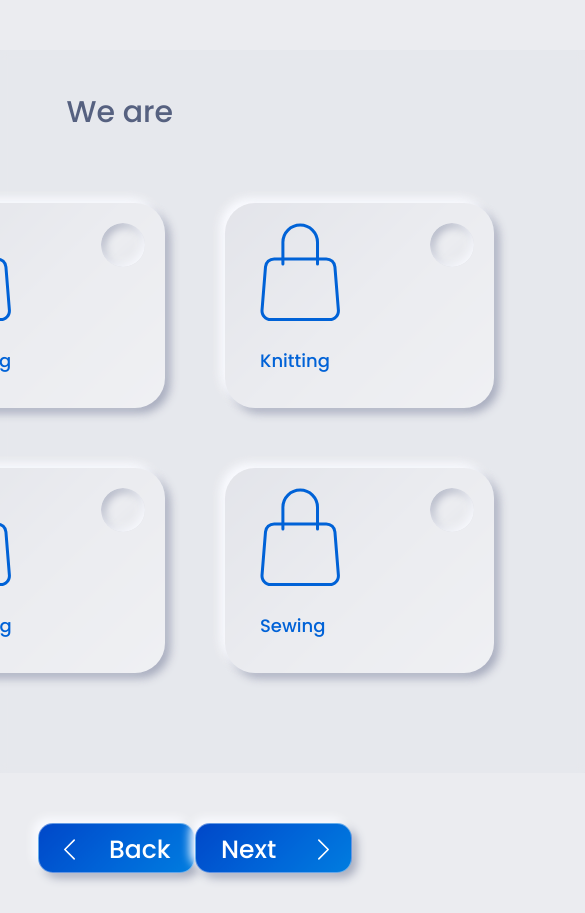
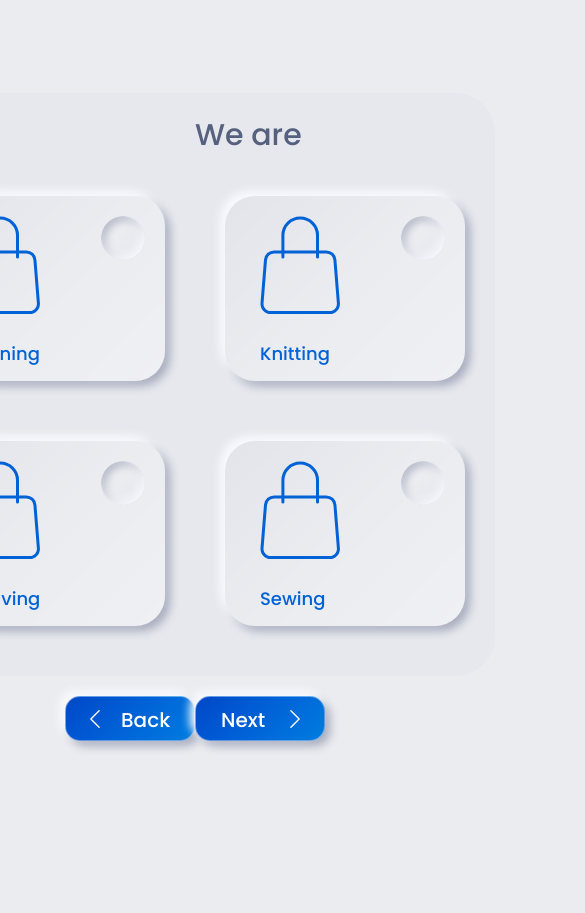
Before and after one commit to akv-venkatesh/kayventures, a React (Create React App) app: page /manufacturertypes in a window 390 px wide. Shown: the top 913 px of the page, 585 px wide, since content can reach past the window. After the commit the page ends 844 px from the top, so only its background shows below. Built offline with nearby package versions, Linux system fonts and the light colour scheme.

Commit message:
responsive changes

```diff
--- a/src/pages/Manufacturer/ManufacturerBusinessCategory.js
+++ b/src/pages/Manufacturer/ManufacturerBusinessCategory.js
@@ -9,8 +9,6 @@ function ManufacturerBusinessCategory() {
   const [Visibility, setVisibility] = useState("hidden");
   const [selectedOption, setselectedOption] = useState(null);
 
-
-
   const handleChange = (e) => {
     setselectedOption(e.target.value);
     if (e.target.value) {
@@ -19,13 +17,21 @@ function ManufacturerBusinessCategory() {
   };
   // console.log(selectedOption)
 
-
   return (
     <>
       <div className="category_body">
         <div className="category_container">
           <div className="choose_category_head">
             <h1>Choose your business category</h1>
+            <Link to="/manufacturertypes">
+              <div
+                className="category_next_btn"
+                style={{ visibility: Visibility }}
+              >
+                <span>Next </span>
+                <BsChevronRight className="BsChevronRight" />
+              </div>{" "}
+            </Link>
           </div>
           <div className="category_section">
             <div class="category_item_section">
@@ -133,11 +139,18 @@ function ManufacturerBusinessCategory() {
             </div>
           </div>
         </div>
-        <Link to="/manufacturertypes"><div className="category_next_btn" style={{ visibility: Visibility }}>
-          <span>Next </span>
-          <BsChevronRight className="BsChevronRight" />
-        </div> </Link>
       </div>
+      {/* <div style={{display:"flex"}}>
+      <Link to="/manufacturertypes">
+              <div
+                className="category_next_btn"
+                style={{ visibility: Visibility }}
+              >
+                <span>Next </span>
+                <BsChevronRight className="BsChevronRight" />
+              </div>{" "}
+            </Link>
+      </div> */}
     </>
   );
 }
--- a/src/pages/Manufacturer/ManufacturerTypes.js
+++ b/src/pages/Manufacturer/ManufacturerTypes.js
@@ -13,6 +13,7 @@ function ManufacturerTypes() {
   };
   return (
     <>
+    <div className="Manufacturertypes_category" >
       <div className="Manufacturertypes_category_body">
         <div className="Manufacturertypes_category_container">
           <div className="Manufacturertypes_choose_category_head">
@@ -85,16 +86,17 @@ function ManufacturerTypes() {
       <div className="Manufacturertypes_category_btn_section">
         <div className="Manufacturertypes_category_btn">
           <Link to="/manufacturerbusinesscategory"><div className="Manufacturertypes_category_next_btn1">
-            <BsChevronLeft className="BsChevronLeft" />
+            <BsChevronLeft className="Manufacturertypes_category_BsChevronLeft" />
             <span>Back </span>
           </div></Link>
           <Link to="/manufacturerprimarydetails">
             <div className="Manufacturertypes_category_next_btn2">
               <span>Next </span>
-              <BsChevronRight className="BsChevronRight" />
+              <BsChevronRight className="Manufacturertypes_category_BsChevronRight" />
             </div>
           </Link>
         </div>
+      </div>
       </div>
     </>
   );
--- a/src/pages/Manufacturer/index.css
+++ b/src/pages/Manufacturer/index.css
@@ -11,20 +11,26 @@ body {
 /* category */
 /* ######################################### */
 .category_body {
-  /* display: flex;
-  justify-content: center; */
-  margin: 50px 150px 50px 150px;
+  display: flex;
+  justify-content: center;
+  align-items: center;
+  height: 100vh;
+  /* margin: 20px 0px 20px 0px; */
+}
+a{
+  text-decoration: none;
 }
 .category_container {
-  width: 100%;
-
   background: rgba(225, 228, 234, 0.5);
   backdrop-filter: blur(4px);
   border-radius: 40px;
+
 }
 .choose_category_head {
   padding-left: 100px;
-  padding-top: 50px;
+  padding-top: 20px;
+  display: flex;
+  justify-content: space-between;
 }
 .choose_category_head h1 {
   font-family: "Poppins";
@@ -34,10 +40,11 @@ body {
   line-height: 45px;
   color: #566180;
 }
+
 .category_section {
   display: flex;
-  margin: 0px 0px 40px 0px;
-  padding: 30px 100px;
+  margin: 0px 0px 20px 0px;
+  padding: 10px 100px;
   justify-content: center;
   align-content: center;
   flex-direction: column;
@@ -166,7 +173,6 @@ body {
   background-blend-mode: soft-light, normal;
   box-shadow: inset -3px -3px 10px #fafbff, inset 3px 3px 10px #a6abbd;
   border-radius: 40px;
-
 }
 .category_item_radio label::after {
   content: "";
@@ -191,6 +197,7 @@ body {
   justify-content: end;
   position: relative;
   cursor: pointer;
+  margin-right: 100px;
 }
 .category_next_btn span {
   background: linear-gradient(
@@ -210,13 +217,13 @@ body {
   font-weight: 500;
   font-size: 25px;
   line-height: 37px;
-  width: 157px;
+  width: 135px;
   height: 50px;
   text-align: left;
 
   color: #ffffff;
 }
-.BsChevronRight {
+.category_next_btn  .BsChevronRight {
   position: absolute;
   font-size: 25px;
   top: 13px;
@@ -257,16 +264,26 @@ body {
 /* ######################################### */
 /* Manufacturertypes */
 /* ######################################### */
+
+.Manufacturertypes_category{
+height:100vh;
+display: flex;
+justify-content: center;
+align-content: center;
+flex-direction: column;
+
+}
 .Manufacturertypes_category_body {
   display: flex;
   justify-content: center;
   /* flex-direction: column; */
-  margin: 50px 150px 50px 150px;
+
+  /* margin: 50px 150px 50px 150px; */
 }
 .Manufacturertypes_category_container {
   width: 1246px;
-  /* left: 1583px;
-  top: 148px; */
+  /* height: 100vh; */
+
 
   background: rgba(225, 228, 234, 0.5);
   backdrop-filter: blur(4px);
@@ -275,7 +292,7 @@ body {
 }
 .Manufacturertypes_choose_category_head {
   padding-left: 300px;
-  padding-top:40px;
+  padding-top: 20px;
 }
 .Manufacturertypes_choose_category_head h1 {
   font-family: "Poppins";
@@ -287,8 +304,8 @@ body {
 }
 .Manufacturertypes_category_section {
   display: flex;
-  margin: 0px 0px 40px 0px;
-  padding: 30px 100px;
+  margin: 0px 0px 20px 0px;
+  padding: 2  0px 0px;
   justify-content: center;
   align-content: center;
   flex-direction: column;
@@ -298,8 +315,8 @@ body {
   justify-content: center;
 }
 .Manufacturertypes_category_item {
-  width: 268.58px;
-  height: 205px;
+  width: 240px;
+  height: 185px;
   margin: 30px;
 
   background: linear-gradient(
@@ -403,7 +420,7 @@ body {
   display: flex;
   justify-content: center;
   /* flex-direction: column; */
-  margin: 0px 150px 40px 150px;
+  margin: 20px 150px 10px 150px;
 }
 .Manufacturertypes_category_btn {
   width: 1246px;
@@ -413,8 +430,8 @@ body {
 .Manufacturertypes_category_next_btn1 {
   position: relative;
   cursor: pointer;
-  width: 157px;
-  height: 50px;
+  width: 130px;
+  height: 45px;
   background: linear-gradient(
       135.37deg,
       rgba(0, 0, 0, 0.4) 4.29%,
@@ -428,12 +445,12 @@ body {
   border-radius: 15px;
 }
 .Manufacturertypes_category_next_btn1 span {
-  padding: 7px 0px 0px 70px;
+  padding: 5px 0px 0px 55px;
   position: absolute;
   font-family: "Poppins";
   font-style: normal;
   font-weight: 500;
-  font-size: 25px;
+  font-size: 20px;
   line-height: 37px;
   text-align: right;
   color: #ffffff;
@@ -441,8 +458,8 @@ body {
 .Manufacturertypes_category_next_btn2 {
   position: relative;
   cursor: pointer;
-  width: 157px;
-  height: 50px;
+  width: 130px;
+  height: 45px;
   background: linear-gradient(
       135.37deg,
       rgba(0, 0, 0, 0.4) 4.29%,
@@ -456,28 +473,28 @@ body {
   border-radius: 15px;
 }
 .Manufacturertypes_category_next_btn2 span {
-  padding: 7px 0px 0px 25px;
+  padding: 5px 0px 0px 25px;
   position: absolute;
   font-family: "Poppins";
   font-style: normal;
   font-weight: 500;
-  font-size: 25px;
+  font-size: 20px;
   line-height: 37px;
   text-align: left;
   color: #ffffff;
 }
-.BsChevronRight {
+.Manufacturertypes_category_BsChevronRight {
   position: absolute;
-  font-size: 25px;
-  top: 13px;
-  right: 18 px;
+  font-size: 22px;
+  top: 11px;
+  right: 18px;
   font-weight: 500;
   color: #ffffff;
 }
-.BsChevronLeft {
+.Manufacturertypes_category_BsChevronLeft {
   position: absolute;
-  font-size: 25px;
-  top: 13px;
+  font-size: 22px;
+  top: 11px;
   left: 18px;
   font-weight: 500;
   color: #ffffff;
@@ -514,10 +531,8 @@ body {
 /* ######################################### */
 /* PrimaryForm */
 /* ######################################### */
-
 .primary_form_body {
-  width: 1012px;
-
+  width: auto;
   margin-top: 34px;
   margin-bottom: 34px;
   background: rgba(225, 228, 234, 0.5);
@@ -525,7 +540,7 @@ body {
   border-radius: 40px;
 }
 .primary_form_container {
-  padding: 50px 100px;
+  padding: 40px 60px;
 }
 
 .primary_form_head h1 {
@@ -533,7 +548,7 @@ body {
   font-family: "Poppins";
   font-style: normal;
   font-weight: 600;
-  font-size: 30px;
+  font-size: 27px;
   line-height: 45px;
   color: #566180;
 }
@@ -541,7 +556,7 @@ body {
   font-family: "Poppins";
   font-style: normal;
   font-weight: 600;
-  font-size: 30px;
+  font-size: 27px;
   line-height: 45px;
   color: #0062d7;
 }
@@ -549,12 +564,12 @@ body {
   font-family: "Poppins";
   font-style: normal;
   font-weight: normal;
-  font-size: 15px;
+  font-size: 14px;
   line-height: 22px;
   color: #566180;
 }
 .primary_form_details {
-  margin: 50px 0px;
+  margin: 35px 0px;
   display: flex;
   justify-content: space-between;
   align-items: baseline;
@@ -563,7 +578,7 @@ body {
   font-family: "Poppins";
   font-style: normal;
   font-weight: normal;
-  font-size: 20px;
+  font-size: 18px;
   line-height: 30px;
   color: #566180;
 }
@@ -579,15 +594,15 @@ body {
   box-sizing: border-box;
   box-shadow: inset -3px -3px 10px #fafbff, inset 3px 3px 10px #a6abbd;
   border-radius: 40px;
-  width: 450px;
-  height: 50px;
-  padding: 0px 40px;
-
+  width: 300px;
+  height: 40px;
+  padding: 0px 30px;
   font-family: Poppins;
   font-style: normal;
   font-weight: normal;
-  font-size: 20px;
-  line-height: 53px;
+  font-size: 18px;
+  line-height: 40px;
+  margin-left: 30px;
   /* or 265% */
 
   /* display: flex;
@@ -602,8 +617,8 @@ body {
   font-family: "Poppins";
   font-style: normal;
   font-weight: 300;
-  font-size: 20px;
-  line-height: 53px;
+  font-size: 18px;
+  line-height: 40px;
   /* or 265% */
 
   display: flex;
@@ -631,10 +646,10 @@ body {
   font-family: "Poppins";
   font-style: normal;
   font-weight: 500;
-  font-size: 18px;
-  line-height: 27px;
+  font-size: 16px;
+  line-height: 26px;
   color: #ffffff;
-  padding: 5px 50px;
+  padding: 5px 40px;
 }
 .primary_form_alert {
   display: flex;
@@ -642,7 +657,7 @@ body {
 }
 .primary_form_alert span {
   font-family: "Poppins";
-  padding-top: 40px;
+  padding-top: 25px;
   font-style: normal;
   font-weight: 300;
   font-size: 15px;
@@ -650,7 +665,6 @@ body {
 
   color: #0067e5;
 }
-
 /* /* Model css  */
 
 .model {
```
